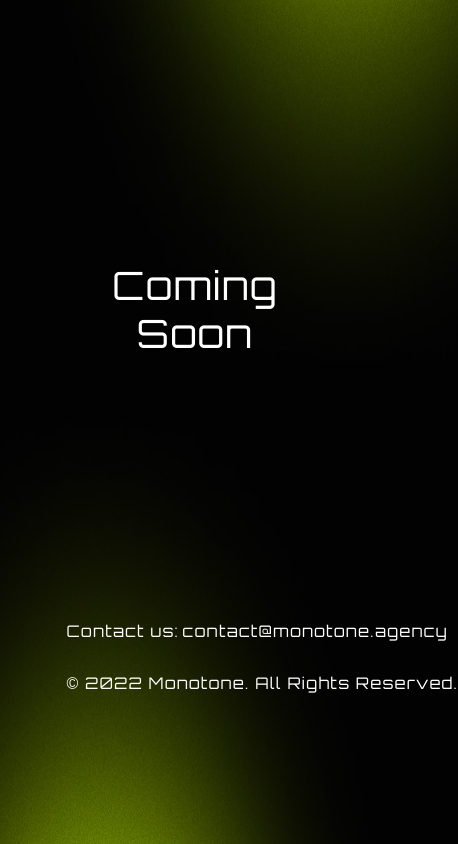
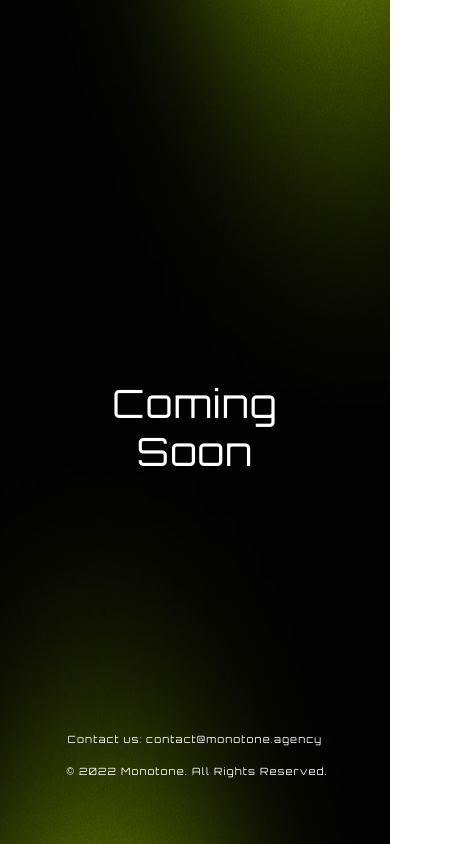
Before and after one commit to saadjamshaid/monotone-website, a Gatsby site: page / in a window 390 px wide. Shown: the whole page, 458 px wide, since content can reach past the window. Built offline with nearby package versions, Linux system fonts and the light colour scheme; Gatsby itself is replaced by a stand-in of ours.

Commit message:
Update app.css

```diff
--- a/src/css/app.css
+++ b/src/css/app.css
@@ -60,6 +60,9 @@ body {
   display: none;
 }
 @media (max-width: 800px) {
+  .body {
+    background-image: none;
+  }
   .divider {
     flex: 100%;
     padding-top: 0vh;
@@ -69,7 +72,6 @@ body {
     text-align: center;
   }
   .h1 {
-    padding-top: 18vh;
     padding-bottom: 18vh;
   }
   .footer {
@@ -77,10 +79,12 @@ body {
   }
   .textRightAlign {
     width: 100%;
+    font-size: 10px;
     text-align: center;
   }
   .textLeftAlign {
     width: 100%;
+    font-size: 10px;
     text-align: center;
   }
 }
```
